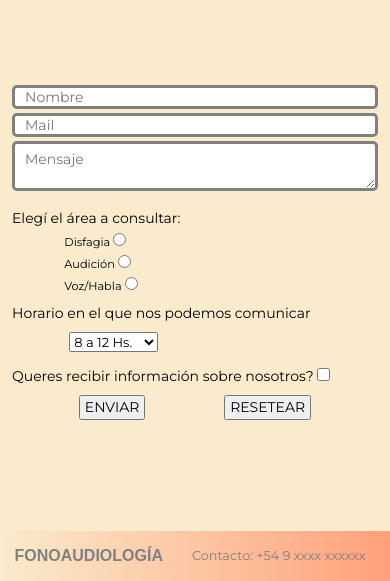
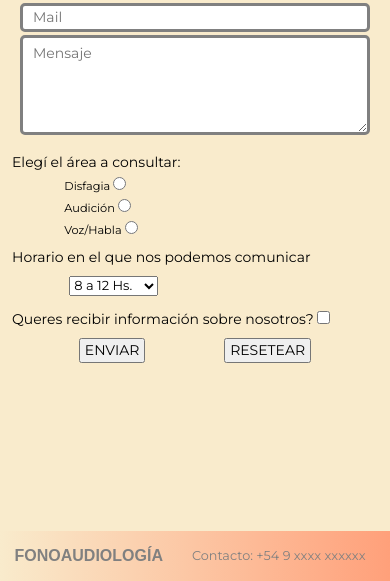
Before and after one commit to Vale-Pe/Idea-Perone, a plain HTML site: page Pages/Contacto.html in a window 390 px wide. Shown: the part 263-844 px from the top of the page. Drawn offline with nearby package versions, Linux system fonts and the light colour scheme; files whose address does not match are found by name; a web font is replaced by a local one.

Commit message:
Cambios en page Contactos

```diff
--- a/Pages/Contacto.html
+++ b/Pages/Contacto.html
@@ -54,12 +54,12 @@
 			</div>
 			<section class="sectionContacto row">
 				<form class="form col-sm-9 col-md-8 col-lg-6 container" action="#">
-					<div class="cuadroContacto row gy-2 justify-content-center">
+					<div class="cuadroContacto row g-2 justify-content-center">
 						<div class="cuadroNombreMail row justify-content-center p-0" >
-							<label class="col-lg-5 col-md-5 col-sm-6 mt-1 mb-sm-1 mb-0" for="Nombre" >
+							<label class="col-lg-5 col-md-5 col-sm-6 mt-1 mb-1" for="Nombre" >
 								<input type="text" name="NOMBRE" class="cuadroNombre" placeholder="Nombre" />
 							</label>
-							<label class="col-lg-5 col-md-5 col-sm-6 mt-1 mb-sm-1 mb-0" for="email">
+							<label class="col-lg-5 col-md-5 col-sm-6 mt-1 mb-1" for="email">
 								<input type="email" name="email" class= "cuadroMail" placeholder="Mail"/>
 							</label>
 						</div>
--- a/Style/style.css
+++ b/Style/style.css
@@ -288,7 +288,11 @@ div div button{
     flex-direction: row;
     justify-content: space-between;
     align-items: center;
+    height: 60vh;
+}
 
+form{
+    height: 100%;
 }
 
 .iconosRS{
@@ -600,17 +604,6 @@ footer{
         text-align: start;
     }
 
-    .cuadroNombre{
-        height: 100%;
-    }
-
-    .cuadroMail{
-        height: 100%;
-    }
-
-    .cuadroMensaje{
-        height: 50px;
-    }
     .areaAConsultar{
         font-size: 93.75%;
     }
```
